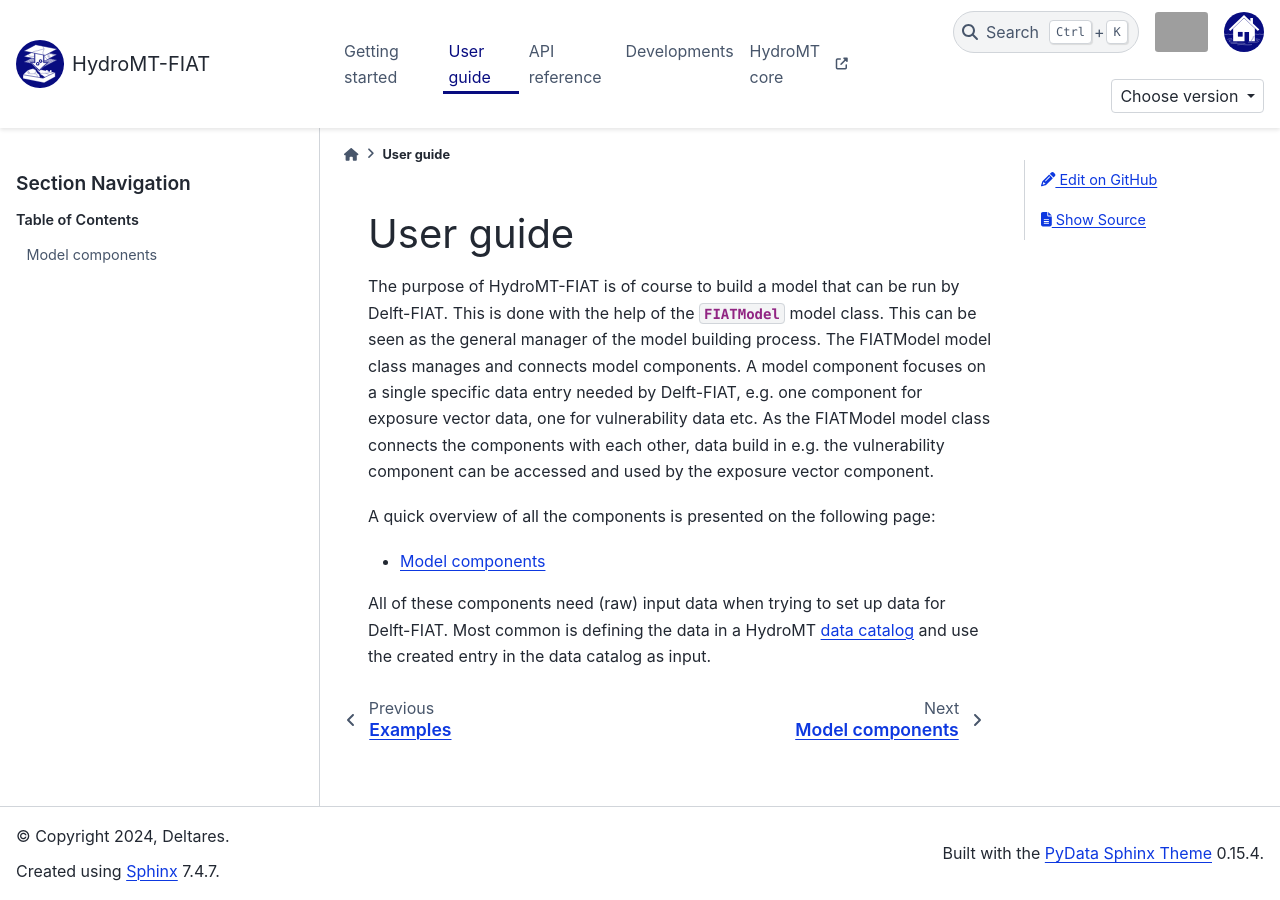
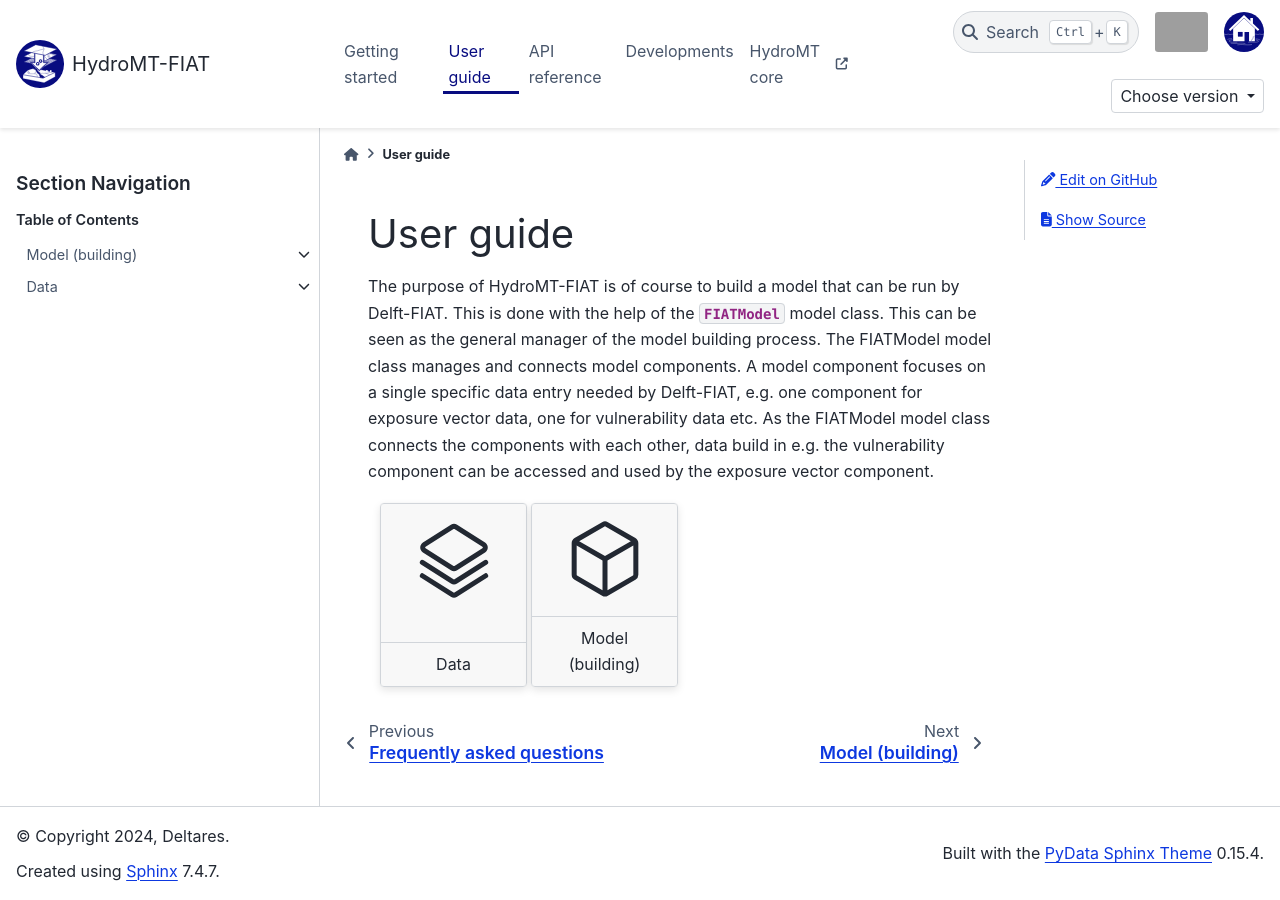
Before and after one commit to Deltares/hydromt_fiat, a Sphinx documentation site: the page built from docs/user_guide/index.rst, in a window 1280 px wide. Built offline with Sphinx 7.4.7 and the PyData theme 0.15.4, drawn with Linux system fonts in a browser that asks for light colours; pages that are not in the unit, such as notebooks, are missing from menus; the version number could not be read and is left out; grey boxes are pictures that could not be loaded.

Commit message:
Bit more structure

```diff
--- /dev/null
+++ b/docs/overview/faq.rst
@@ -0,0 +1,5 @@
+.. _overview_faq:
+
+==========================
+Frequently asked questions
+==========================
--- a/docs/overview/index.rst
+++ b/docs/overview/index.rst
@@ -27,7 +27,7 @@
 
     .. grid-item-card::
         :text-align: center
-        :link: examples
+        :link: overview_examples
         :link-type: ref
 
         :octicon:`graph;10em`
@@ -50,3 +50,4 @@
 
    install.rst
    examples.rst
+   faq.rst
--- /dev/null
+++ b/docs/user_guide/data/catalog.rst
@@ -0,0 +1,5 @@
+.. _user_guide_data_catalog:
+
+============
+Data Catalog
+============
--- a/docs/user_guide/index.rst
+++ b/docs/user_guide/index.rst
@@ -12,20 +12,31 @@
 connects the components with each other, data build in e.g. the vulnerability component
 can be accessed and used by the exposure vector component.
 
-A quick overview of all the components is presented on the following page:
+.. grid:: 4
+    :gutter: 1
 
-- :ref:`Model components <user_guide_components>`
+    .. grid-item-card::
+        :text-align: center
+        :link: user_guide_data_index
+        :link-type: ref
 
-All of these components need (raw) input data when trying to set up data for Delft-FIAT.
-Most common is defining the data in a HydroMT `data catalog <Data_Catalog_>`_ and use
-the created entry in the data catalog as input.
+        :octicon:`stack;5em`
+        +++
+        Data
 
+    .. grid-item-card::
+        :text-align: center
+        :link: user_guide_model_index
+        :link-type: ref
+
+        :octicon:`package;5em`
+        +++
+        Model (building)
 
 .. toctree::
    :caption: Table of Contents
    :maxdepth: 2
    :hidden:
 
-   components.rst
-
-.. _Data_Catalog: https://deltares.github.io/hydromt/stable/guides/advanced_user/data_prepare_cat.html
+   model/index.rst
+   data/index.rst
```
Also changed, not shown: docs/overview/examples.rst (+7 -0 lines), docs/user_guide/data/index.rst (added, +12 -0 lines), docs/user_guide/model/components.rst (renamed from docs/user_guide/components.rst, +7 -1 lines), docs/user_guide/model/index.rst (added, +12 -0 lines).
